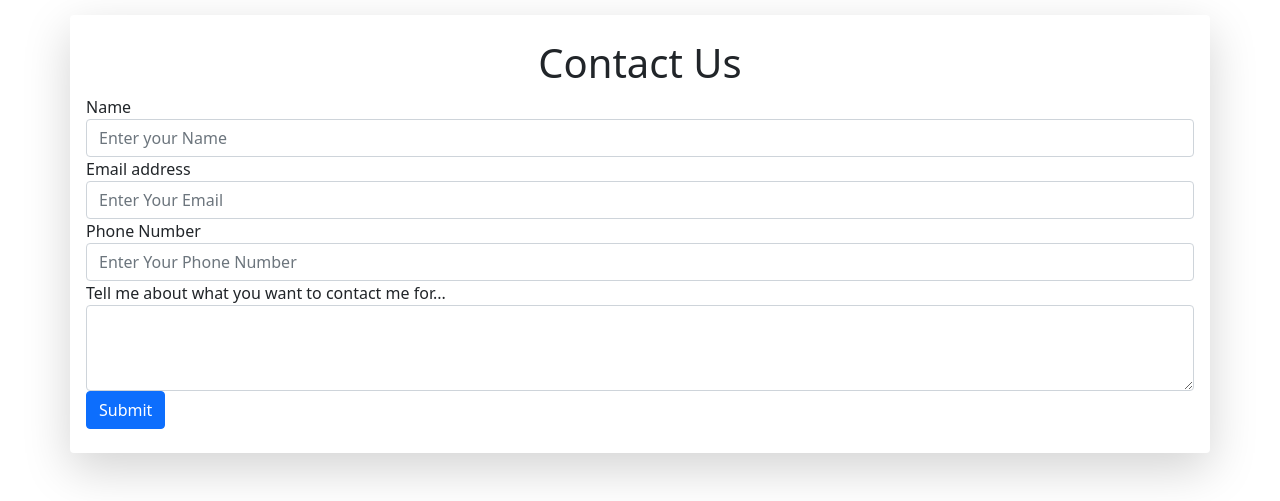
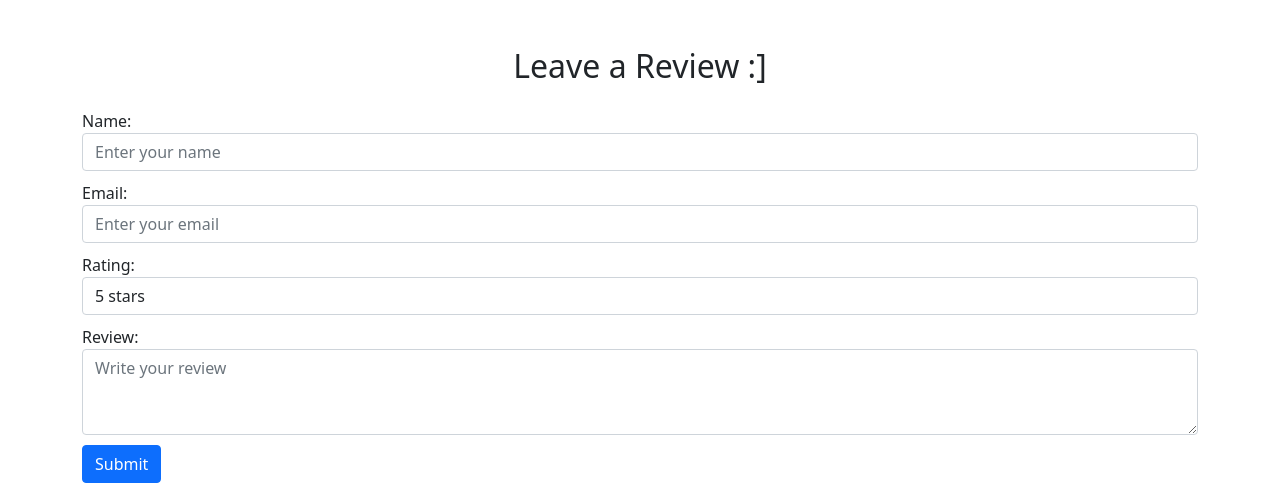
Before and after one commit to Jatin804/Projects, a Django app: page /review in a window 1280 px wide. Shown: the part 525-1026 px from the top of the page. Run offline with Django 5.2, Linux system fonts and the light colour scheme.

Commit message:
Modified review logics and review page

```diff
--- a/Dark/templates/review.html
+++ b/Dark/templates/review.html
@@ -5,37 +5,40 @@
 {% block body %}
 
 <div class="container-fluid px-0 mb-3">
-    <img src="https://source.unsplash.com/1200x400/?phone,contact" class="d-block w-100 mx-0" alt="...">
+    <img src="/static/img/contact-img.jpeg" class="d-block w-100 mx-0" alt="...">
 </div>
-<div class="container py-4 shadow-lg p-3 mb-5 bg-body rounded">
-    <h1 class="text-center">Contact Us</h1>
+<div class="container mt-5">
+    <h2 class="text-center mb-4">Leave a Review :]</h2>
     <form method="post" action="/review">
-    {% csrf_token %}
-    {% comment %} TO CONFORM THAT WEB DATA IS SUMBITING THROUNG THIS WEB PAGE ONLY  {% endcomment %}
-        <div class="form-group">
-            <label for="name">Name</label>
-            <input type="text" class="form-control" id="name" name="name" placeholder="Enter your Name" required>
-        </div>
+        {% csrf_token %}
+      <div class="form-group" style="margin-top: 10px;">
+        <label for="name">Name:</label>
+        <input type="text" class="form-control" id="name" name="name" placeholder="Enter your name" required>
+      </div>
 
-        <div class="form-group">
-            <label for="email">Email address</label>
-            <input type="email" class="form-control" id="email" name="email" placeholder="Enter Your Email" required>
-        </div>
+      <div class="form-group" style="margin-top: 10px;">
+        <label for="email">Email:</label>
+        <input type="email" class="form-control" id="email" name="email" placeholder="Enter your email" required>
+      </div>
 
-        <div class="form-group">
-            <label for="phone">Phone Number</label>
-            <input type="phone" class="form-control" id="phone" name="phone" placeholder="Enter Your Phone Number" required>
-        </div>
+      <div class="form-group" style="margin-top: 10px;">
+        <label for="phone">Rating:</label>
+        <select class="form-control" id="phone" name="phone" required>
+          <option>5 stars</option>
+          <option>4 stars</option>
+          <option>3 stars</option>
+          <option>2 stars</option>
+          <option>1 star</option>
+        </select>
+      </div>
 
-        <div class="form-group">
-            <label for="desc">Tell me about what you want to contact me for...</label>
-            <textarea class="form-control" id="desc" rows="3" name="desc" required></textarea>
-        </div>
-        <div class="form-group">
-            <button class="btn btn-primary" type="submit">Submit</button>
-        </div>
+      <div class="form-group" style="margin-top: 10px;">
+        <label for="desc">Review:</label>
+        <textarea class="form-control" id="desc" rows="3" name="desc" placeholder="Write your review" required></textarea>
+      </div>
+
+      <button type="submit" class="btn btn-primary" style="margin-top: 10px;">Submit</button>
     </form>
-
 </div>
 
 {% endblock body %}
```
Also changed, not shown: Dark/db.sqlite3, Dark/static/img/contact-img.jpeg (added).
